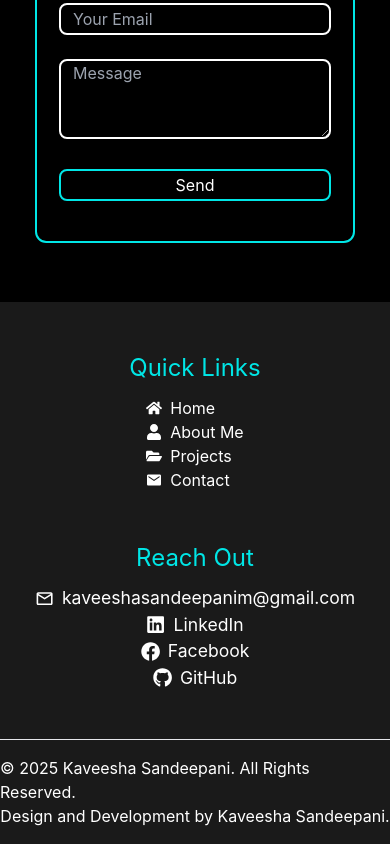
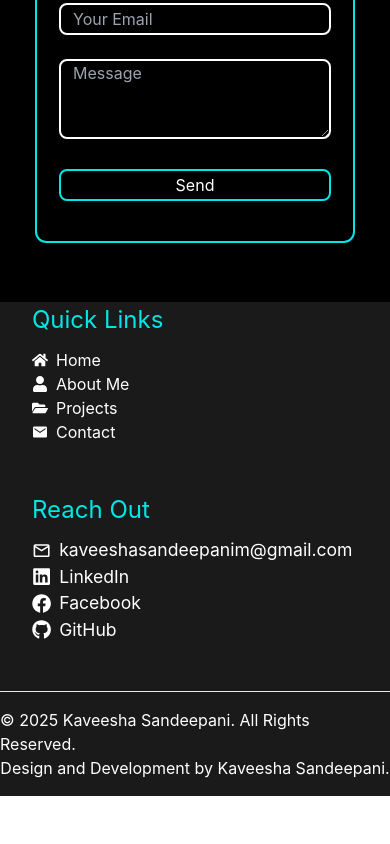
Before and after one commit to kaveeshasm/My-Portfolio, a React (Create React App) app: page / in a window 390 px wide. Shown: the part 3599-4443 px from the top of the page. After the commit the page ends 4395 px from the top, so only its background shows below. Built offline with nearby package versions, Linux system fonts and the light colour scheme.

Commit message:
Footer align updated

```diff
--- a/src/Components/Footer/Footer.js
+++ b/src/Components/Footer/Footer.js
@@ -6,9 +6,9 @@ import { MdOutlineMail } from "react-icons/md";
 function Footer() {
   return (
     <div className="bg-[#1a1a1a] mt-[1rem]">
-      <div className='flex flex-col items-center lg:grid lg:grid-cols-2 lg:place-items-center lg:gap-8'>
-        <div className='flex flex-col items-center lg:items-start mt-[3rem] mb-[3rem]'>
-          <span className='text-[#00e6e6] text-[1.5rem] font-inter'>Quick Links</span>
+      <div className='lg:grid lg:grid-cols-2 lg:place-items-center lg:gap-8'>
+        <div className='ml-[2rem] lg:ml-0 lg:mt-[3rem] mb-[3rem]'>
+          <span className=' text-[#00e6e6] text-[1.5rem] font-inter'>Quick Links</span>
           <div className='mt-[0.6rem]'>
             <a href='#home' className='flex items-center gap-2'><FaHome className='text-white'/><span className='text-white'>Home</span></a>
             <a href='#about' className='flex items-center gap-2'><FaUser className='text-white'/><span className='text-white'>About Me</span></a>
@@ -16,9 +16,9 @@ function Footer() {
             <a href='#contact' className='flex items-center gap-2'><IoMdMail className='text-white'/><span className='text-white'>Contact</span></a>
           </div>
         </div>
-        <div className='lg:mt-[3rem] mb-[3rem]'>
-          <span className='flex flex-col items-center lg:items-start text-[#00e6e6] text-[1.5rem] font-inter'>Reach Out</span>
-          <div className='flex flex-col items-center lg:items-start mt-[0.6rem]'>
+        <div className='ml-[2rem] lg:ml-0 lg:mt-[3rem] mb-[3rem]'>
+          <span className='text-[#00e6e6] text-[1.5rem] font-inter'>Reach Out</span>
+          <div className='mt-[0.6rem]'>
             <a href='mailto:kaveeshasandeepanim@gmail.com' className='flex items-center gap-2 text-white'><MdOutlineMail className='text-[1.2rem]'/><span className='text-[1.1rem]'>kaveeshasandeepanim@gmail.com</span></a>
             <a href='https://www.linkedin.com/in/kaveesha-sandeepani-836411334/' className='flex items-center gap-2 text-white'><FaLinkedin className='text-[1.2rem]'/><span className='text-[1.1rem]'>LinkedIn</span></a>
             <a href='https://www.facebook.com/share/1Z4jWtV1zU/' className='flex items-center gap-2 text-white'><FaFacebook className='text-[1.2rem]'/><span className='text-[1.1rem]'>Facebook</span></a>
```
